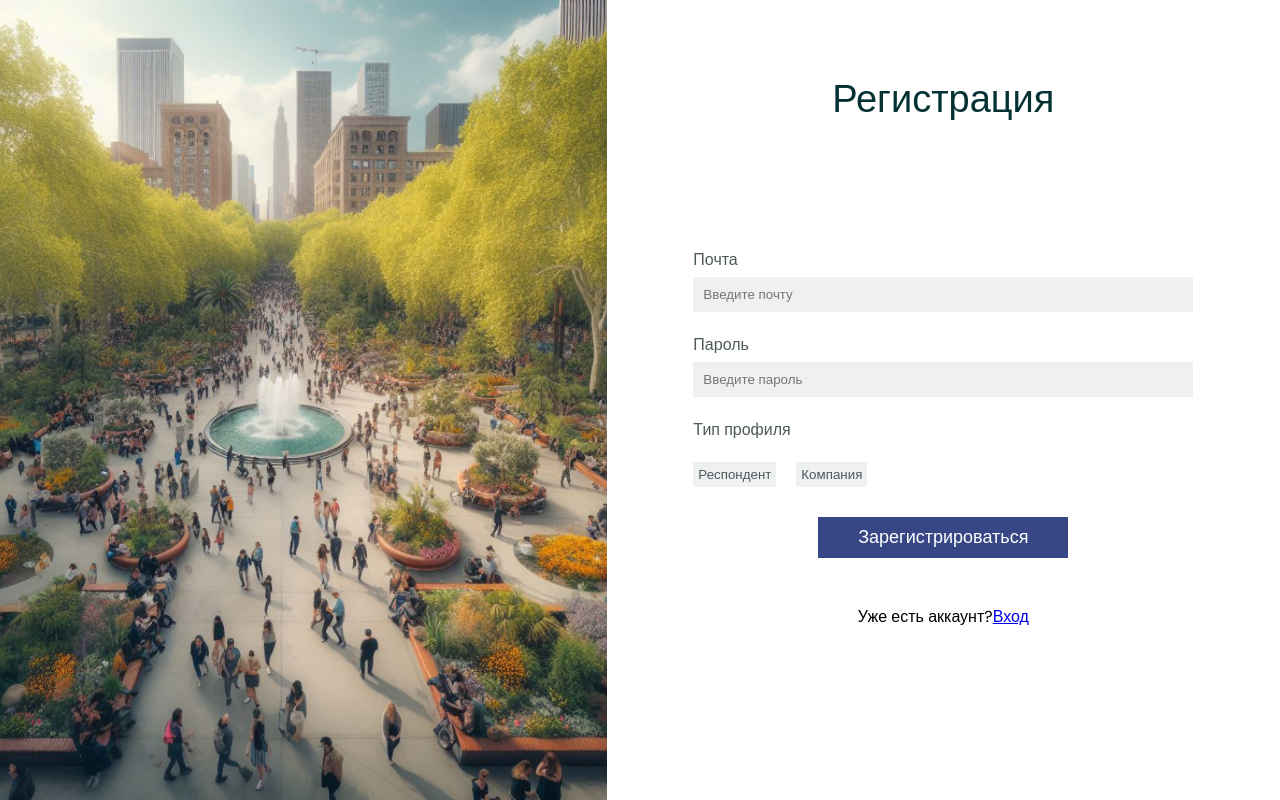
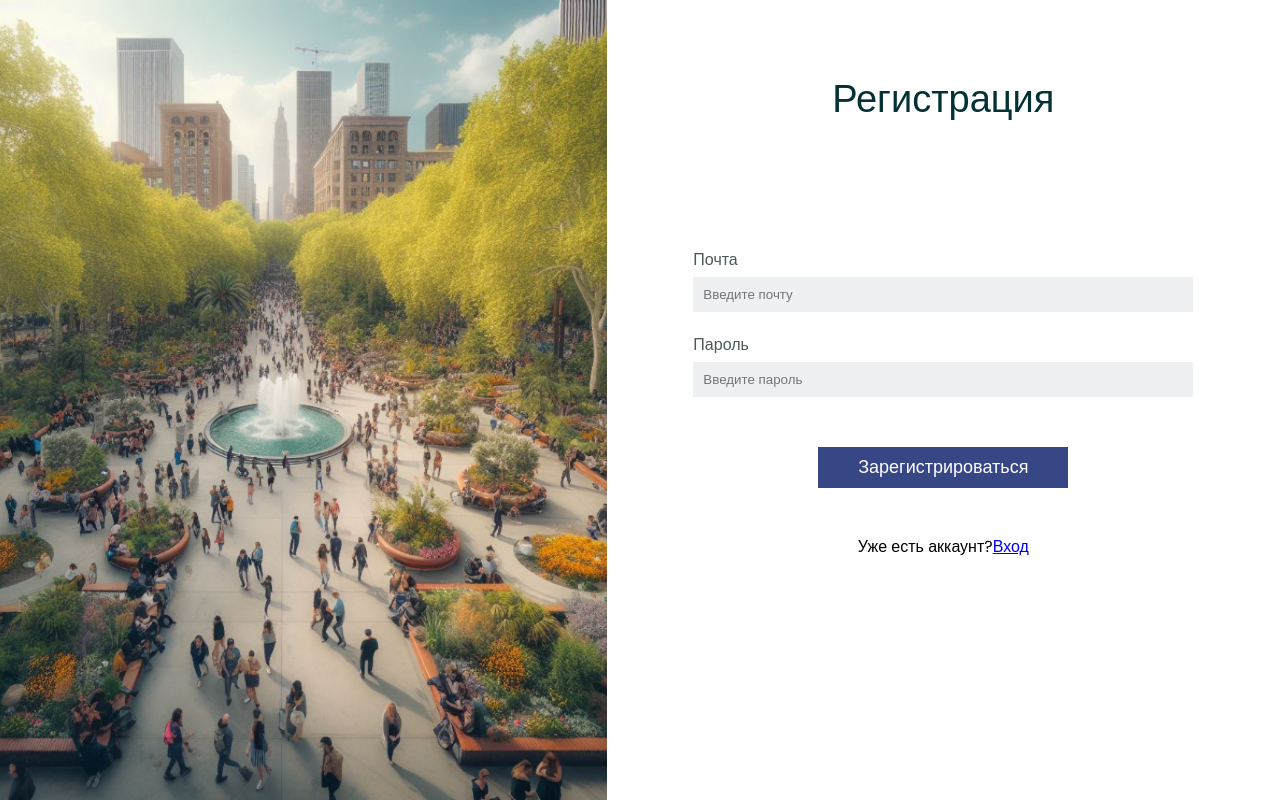
Before and after one commit to kuryuo/pp-project, a React (Create React App) app: page /register in a window 1280 px wide. Built offline with nearby package versions, Linux system fonts and the light colour scheme; a web font is replaced by a local one.

Commit message:
auth + reg

```diff
--- a/package.json
+++ b/package.json
@@ -6,6 +6,7 @@
     "@testing-library/jest-dom": "^5.17.0",
     "@testing-library/react": "^13.4.0",
     "@testing-library/user-event": "^13.5.0",
+    "axios": "^1.6.2",
     "react": "^18.2.0",
     "react-dom": "^18.2.0",
     "react-router-dom": "^6.21.1",
--- a/src/pages/Login.jsx
+++ b/src/pages/Login.jsx
@@ -1,4 +1,5 @@
 import React, { useState } from 'react';
+import axios from 'axios';
 import '../styles/auth.css';
 import auth from '../images/auth.jpg';
 
@@ -6,24 +7,38 @@ function Login() {
   const [email, setEmail] = useState('');
   const [password, setPassword] = useState('');
 
-  const handleSubmit = (e) => {
+  const handleSubmit = async (e) => {
     e.preventDefault();
-    console.log(`Email: ${email}, Password: ${password}`);
+    try {
+      const response = await axios.post('http://192.168.122.49:8080/api/auth/authenticate', {
+        email,
+        password
+      });
+
+      localStorage.setItem('token', response.data.token);
+
+      axios.defaults.headers.common['Authorization'] = `Bearer ${response.data.token}`;
+
+      console.log(`Email: ${email}, Password: ${password}`);
+      console.log(`Token: ${response.data.token}`);
+    } catch (error) {
+      console.error(error);
+    }
   };
 
   return (
     <>
-      <div className="auth-container">
-        <img src={auth} alt="auth" className="auth-image" />
-        <form onSubmit={handleSubmit} className="auth-form">
-          <h1 className='auth-h1'>Войти</h1>
+      <div className='auth-container'>
+        <img src={auth} alt="auth" />
+        <form onSubmit={handleSubmit}>
+          <h1 className='auth-h1'>Вход</h1>
           <div className='label-container'>
           <label>
             Почта
             <input type="email" placeholder="Введите почту" value={email} onChange={(e) => setEmail(e.target.value)} />
           </label>
           <label>
-            Почта
+            Пароль
             <input type="password" placeholder="Введите пароль" value={password} onChange={(e) => setPassword(e.target.value)} />
           </label>
           </div>
--- a/src/pages/Registration.jsx
+++ b/src/pages/Registration.jsx
@@ -1,15 +1,30 @@
 import React, { useState } from 'react';
+import axios from 'axios';
 import '../styles/auth.css';
 import auth from '../images/auth.jpg';
 
 function Registration() {
   const [email, setEmail] = useState('');
   const [password, setPassword] = useState('');
-  const [profileType, setProfileType] = useState('');
 
-  const handleSubmit = (e) => {
+  const handleSubmit = async (e) => {
     e.preventDefault();
-    console.log(`Email: ${email}, Password: ${password}, Profile Type: ${profileType}`);
+    try {
+      const response = await axios.post('http://192.168.122.49:8080/api/auth/register', {
+        email,
+        password
+      }
+    );
+
+      localStorage.setItem('token', response.data.token);
+
+      axios.defaults.headers.common['Authorization'] = `Bearer ${response.data.token}`;
+
+      console.log(`Email: ${email}, Password: ${password}`);
+      console.log(`Token: ${response.data.token}`);
+    } catch (error) {
+      console.error(error);
+    }
   };
 
   return (
@@ -27,13 +42,6 @@ function Registration() {
             Пароль
             <input type="password" placeholder="Введите пароль" value={password} onChange={(e) => setPassword(e.target.value)} />
           </label>
-          <label>
-            Тип профиля
-          </label>
-          <div className="button-container">
-            <button type="button" className="reg-button" onClick={() => setProfileType('Респондент')}>Респондент</button>
-            <button type="button" className="reg-button" onClick={() => setProfileType('Компания')}>Компания</button>
-          </div>
           </div>
           <button type="submit">Зарегистрироваться</button>
           <p className='p-auth'>Уже есть аккаунт?<a href="/login">Вход</a></p>
--- a/src/styles/auth.css
+++ b/src/styles/auth.css
@@ -75,13 +75,6 @@ button[type="submit"] {
     background-color: #D4D4D4;
   }
 
-  .button-container {
-    display: flex;
-    flex-direction: row;
-    align-self: flex-start;
-    gap:20px;
-  }
-
   .p-auth{
     font-family: 'Poppins', sans-serif;
     font-weight: 400;
```
Also changed, not shown: 1 other file (tests, documents, lock files or other folders).
